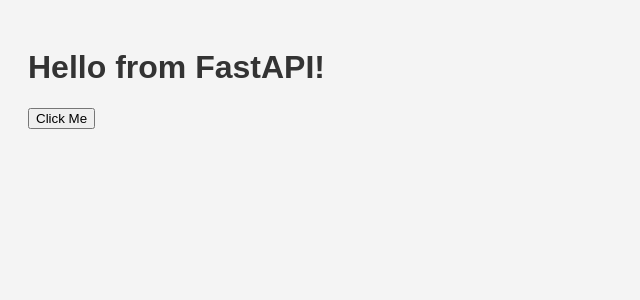
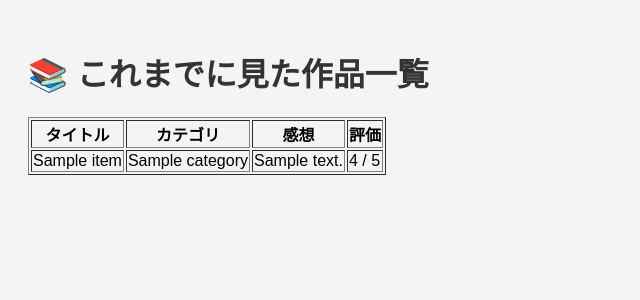
Before and after one commit to chika-ssy/fastapi-webapp, a FastAPI app: template templates/index.html in a window 1280 px wide. Shown: the top 300 px of the page, without its empty margins (0-640 px from the left). Run offline with FastAPI, Linux system fonts and the light colour scheme; the template is opened without the code that fills it: most values are stand-ins (such as "Sample title", 1, 10 or a date in 2020).

Commit message:
Change to display list of works

```diff
--- a/main.py
+++ b/main.py
@@ -2,6 +2,7 @@
 from fastapi.responses import HTMLResponse
 from fastapi.staticfiles import StaticFiles
 from fastapi.templating import Jinja2Templates
+from fastapi import Form
 
 app = FastAPI()
 
@@ -9,6 +10,33 @@
 app.mount("/static", StaticFiles(directory="static"), name="static")
 templates = Jinja2Templates(directory="templates")
 
+# データを一時的に保存するリスト(メモリ上)
+items = []
+
+#Sample data
+sample_data = [
+    {"title": "吾輩は猫である", "category": "書籍", "review": "ユーモアがある", "rating": 4},
+    {"title": "千と千尋の神隠し", "category": "映画", "review": "映像が美しい", "rating": 5},
+    {"title": "Breaking Bad", "category": "ドラマ", "review": "展開が熱い", "rating": 5}
+]
+
+
 @app.get("/", response_class=HTMLResponse)
 async def read_root(request: Request):
-    return templates.TemplateResponse("index.html", {"request": request})
+    return templates.TemplateResponse("index.html", {"request": request, "items": items})
+
+@app.post("/add", response_class=HTMLResponse)
+async def add_item(
+    request: Request,
+    title: str = Form(...),
+    category: str = Form(...),
+    review: str = Form(...),
+    rating: int = Form(...)
+):
+    items.append({
+        "title": title,
+        "category": category,
+        "review": review,
+        "rating": rating
+    })
+    return templates.TemplateResponse("index.html", {"request": request, "items": items})
--- a/templates/index.html
+++ b/templates/index.html
@@ -1,13 +1,32 @@
 <!DOCTYPE html>
+<html lang="ja"></html>
 <html>
 <head>
     <meta charset="UTF-8">
-    <title>FastAPI Web App</title>
+    <title>作品一覧</title>
     <link rel="stylesheet" href="/static/css/style.css">
 </head>
 <body>
-    <h1>Hello from FastAPI!</h1>
-    <button onclick="sayHello()">Click Me</button>
-    <script src="/static/js/script.js"></script>
+    <h1>📚 これまでに見た作品一覧</h1>
+    <table border="1">
+        <thead>
+            <tr>
+                <th>タイトル</th>
+                <th>カテゴリ</th>
+                <th>感想</th>
+                <th>評価</th>
+            </tr>
+        </thead>
+        <tbody>
+            {% for item in items %}
+            <tr>
+                <td>{{ item.title }}</td>
+                <td>{{ item.category }}</td>
+                <td>{{ item.review }}</td>
+                <td>{{ item.rating }} / 5</td>
+            </tr>
+            {% endfor %}
+        </tbody>
+    </table>
 </body>
 </html>
```
